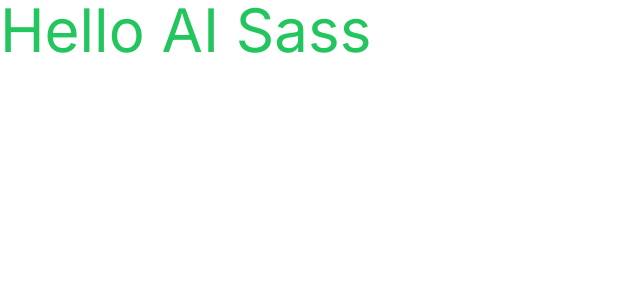
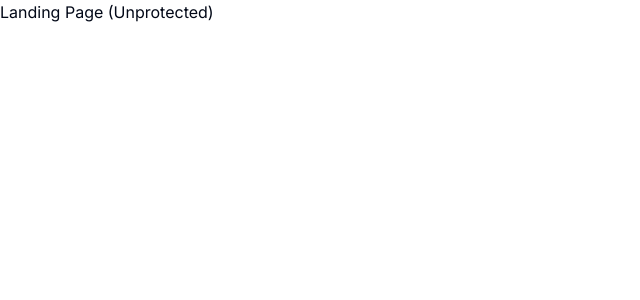
Before and after one commit to Ed-Marcavage/next13-ai-saas, a Next.js app: page / in a window 1280 px wide. Shown: the top 300 px of the page, without its empty margins (0-640 px from the left). Built offline with nearby package versions, Linux system fonts and the light colour scheme.

Commit message:
Add Routes

```diff
--- /dev/null
+++ b/app/(dashboard)/(routes)/dashboard/page.tsx
@@ -0,0 +1,5 @@
+export default function DashboardPage() {
+    return (
+        <div>Dashboard Page (Protected)</div>
+    )
+}
--- /dev/null
+++ b/app/(landing)/page.tsx
@@ -0,0 +1,5 @@
+export default function LandingPage() {
+    return (
+        <div>Landing Page (Unprotected)</div>
+    )
+}
--- a/app/globals.css
+++ b/app/globals.css
@@ -1,6 +1,12 @@
 @tailwind base;
 @tailwind components;
 @tailwind utilities;
+
+html,
+body,
+:root {
+  height: 100%;
+}
 
 @layer base {
   :root {
@@ -70,6 +76,7 @@
   * {
     @apply border-border;
   }
+
   body {
     @apply bg-background text-foreground;
   }
--- a/app/layout.tsx
+++ b/app/layout.tsx
@@ -5,8 +5,8 @@ import './globals.css'
 const inter = Inter({ subsets: ['latin'] })
 
 export const metadata: Metadata = {
-  title: 'Create Next App',
-  description: 'Generated by create next app',
+  title: 'Genius',
+  description: 'AI Platform',
 }
 
 export default function RootLayout({
--- a/app/page.tsx
+++ /dev/null
@@ -1,6 +0,0 @@
-
-export default function Home() {
-  return (
-    <p className="text-6xl text-green-500">Hello AI Sass</p>
-  )
-}
```
